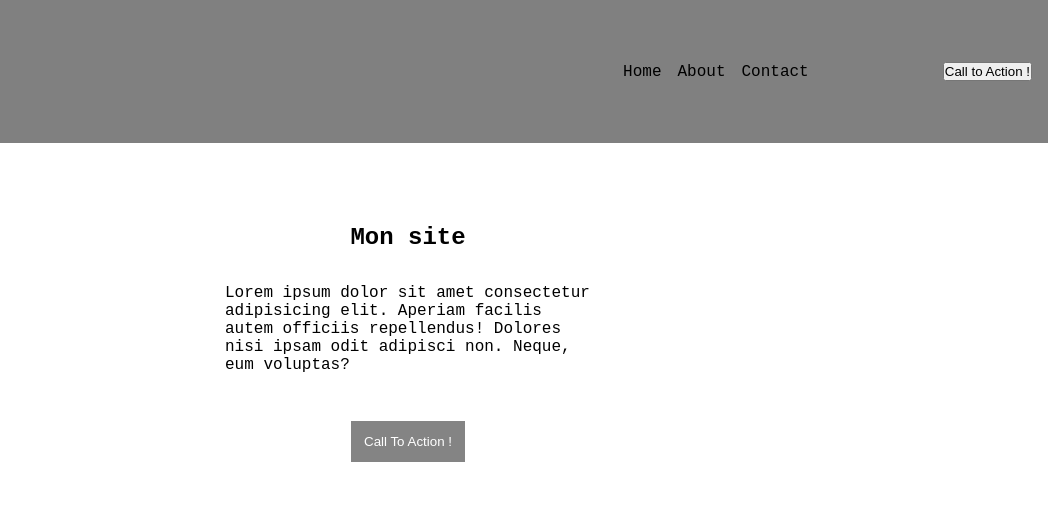
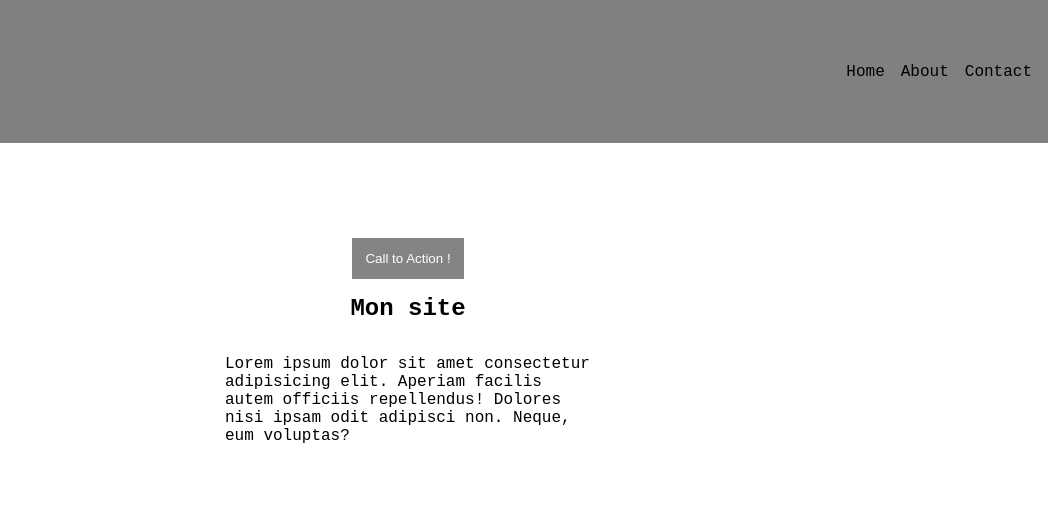
Before and after one commit to Klupo-cyber/DEV-WEB2, a plain HTML site: page index.html in a window 1280 px wide. Shown: the top 512 px of the page, 232-1280 px from the left. Drawn offline with Linux system fonts and the light colour scheme.

Commit message:
Initial commit with HTML and CSS files

```diff
--- a/index.html
+++ b/index.html
@@ -17,20 +17,21 @@
         <li><a>About</a></li>
         <li><a>Contact</a></li>
     </ul>
-    <button id="btn"> Call to Action ! </button>
+
 </nav>
 </header>
 
 <body>
     <main>
         <section class="main_section">
+                       <button id="btn"> Call to Action ! </button>
+
             <h1>Mon site</h1>
             <p>
                 Lorem ipsum dolor sit amet consectetur adipisicing elit. Aperiam
                 facilis autem officiis repellendus! Dolores nisi ipsam odit adipisci
                 non. Neque, eum voluptas?
             </p>
-            <button>Call To Action !</button>
         </section>
         <section class="second_section">
 
```
